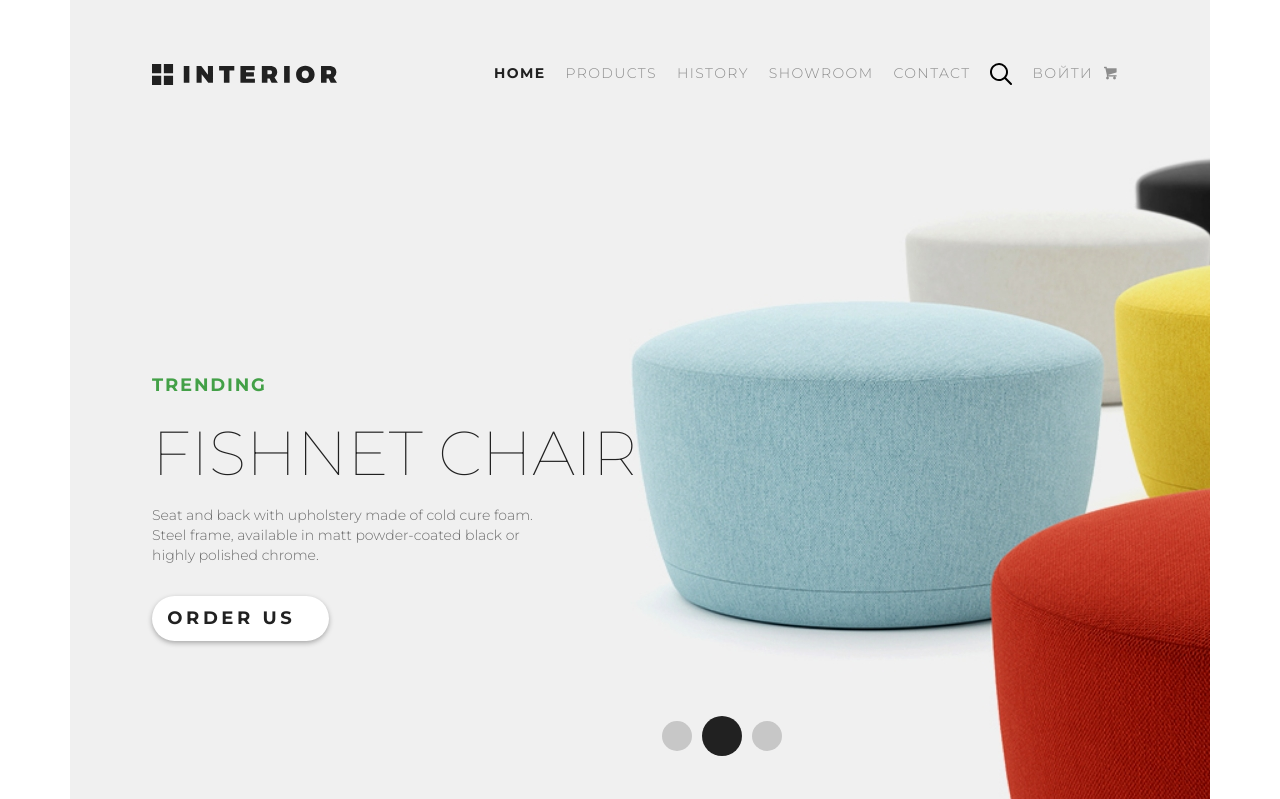
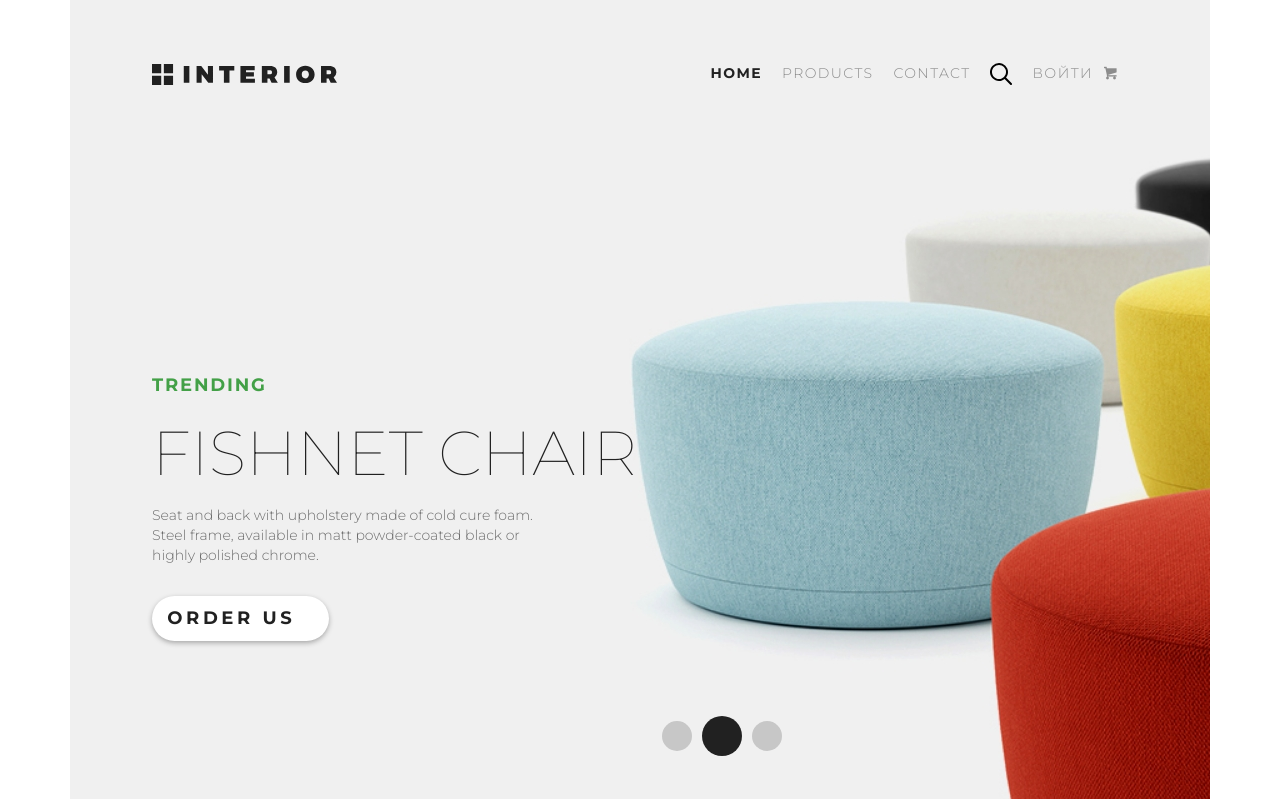
Before and after one commit to Aleksey-hub/geekshop, a Django app: page / in a window 1280 px wide. Shown: the top 799 px of the page. Run offline with Django 3.2, Linux system fonts and the light colour scheme; data that the repository does not hold is empty; parts of the project's set-up code (start-up, migrations or seed data) failed here and were passed over; some libraries are stand-ins or nearby versions.

Commit message:
deleted HISTORY and SHOWROOM

```diff
--- a/mainapp/templates/mainapp/includes/inc_main_menu.html
+++ b/mainapp/templates/mainapp/includes/inc_main_menu.html
@@ -5,12 +5,6 @@
     </li>
     <li class="menu-list menu-list-2"><a href="{% url 'products:index' %}"
                                          class="menu-link {% if request.resolver_match.namespace == 'products' %}menu-link-active{% endif %}">PRODUCTS</a>
-    </li>
-    <li class="menu-list menu-list-3"><a href="#"
-                                         class="menu-link {% if request.resolver_match.url_name == '' %}menu-link-active{% endif %}">HISTORY</a>
-    </li>
-    <li class="menu-list menu-list-4"><a href="#"
-                                         class="menu-link {% if request.resolver_match.url_name == '' %}menu-link-active{% endif %}">SHOWROOM</a>
     </li>
     <li class="menu-list menu-list-5"><a href="{% url 'contact' %}"
                                          class="menu-link {% if request.resolver_match.url_name == 'contact' %}menu-link-active{% endif %}">CONTACT</a>
```
